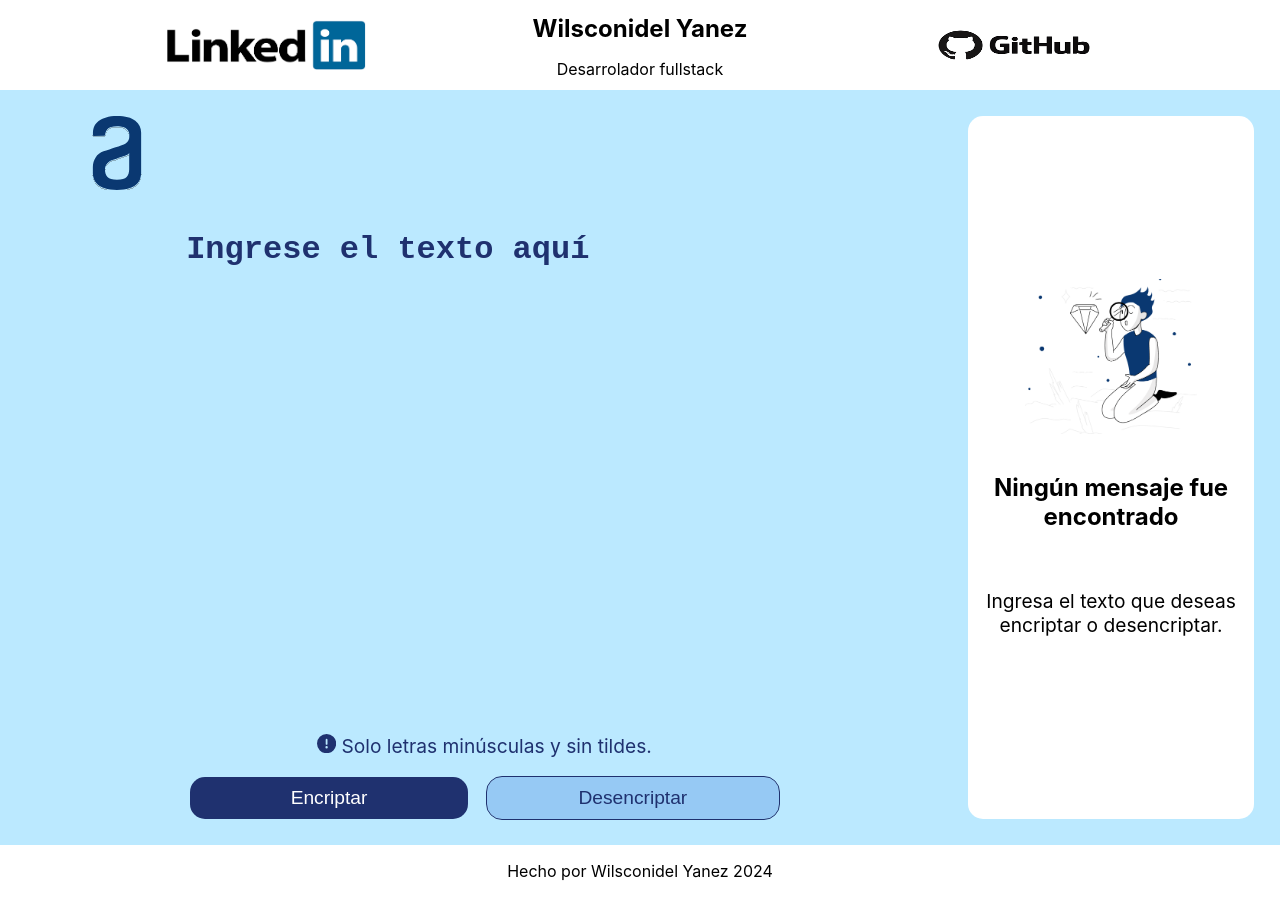
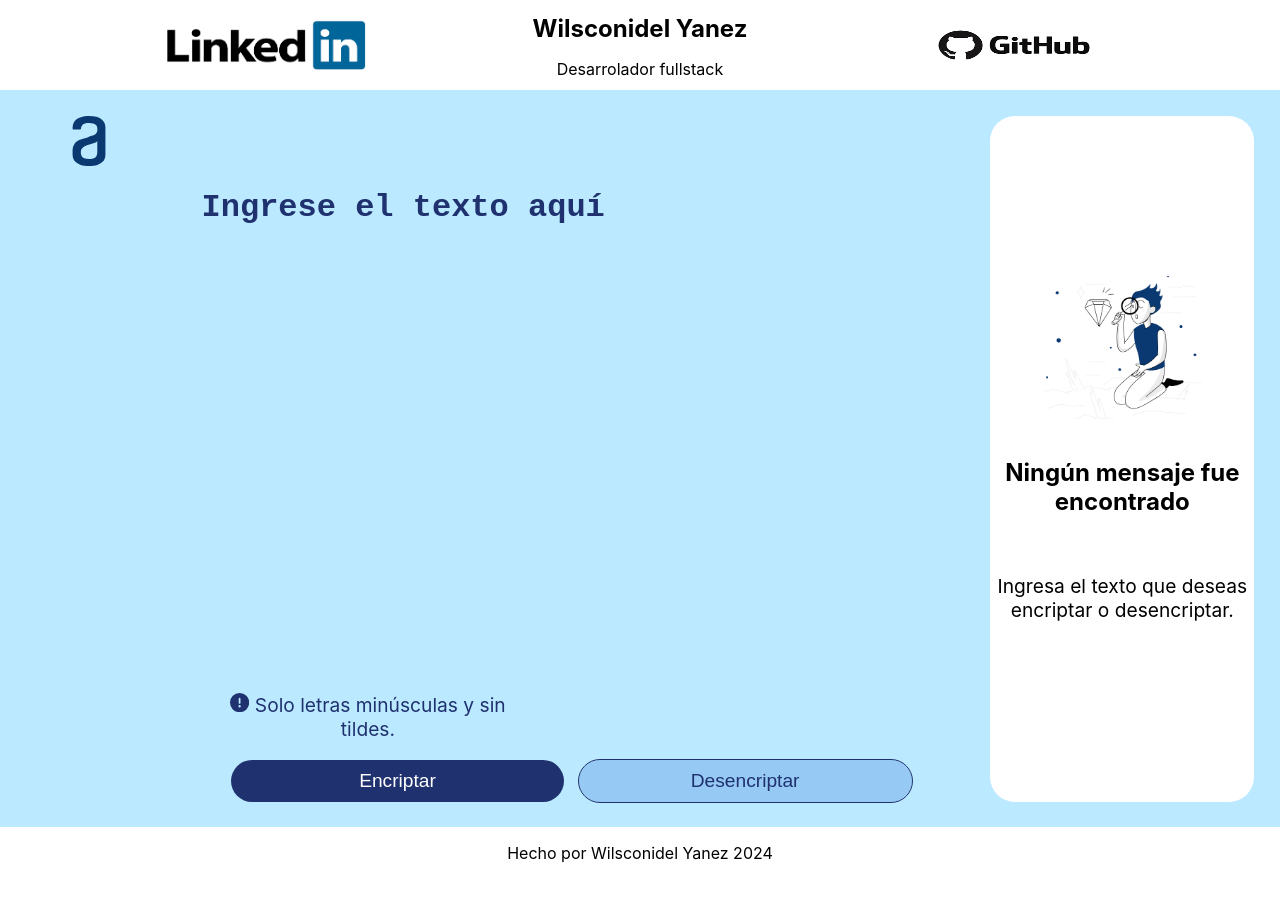
Before and after one commit to WiusGH/AluraChallenge, a React (Create React App) app: page / in a window 1280 px wide. Built offline with nearby package versions, Linux system fonts and the light colour scheme.

Commit message:
terminar estilos en versión desktop

```diff
--- a/src/components/containers/MainContainer.module.css
+++ b/src/components/containers/MainContainer.module.css
@@ -2,23 +2,26 @@
 
 .mainContainer {
   display: flex;
-  justify-content: space-between;
+  justify-content: space-evenly;
   background-color: var(--primary-color);
-  gap: 2%;
   padding: 2%;
 }
 
 .leftContainer {
-  width: 80%;
+  width: 12%;
 }
 
 .aluraLogo {
-  margin: 0 80% 4% 0;
-  width: 50px;
+  height: 50px;
   &:hover {
     rotate: 360deg;
     transition: 1s;
   }
+}
+
+.middleContainer {
+  margin: 6% 4% 0;
+  width: 70%;
 }
 
 .textArea {
@@ -29,7 +32,7 @@
   min-height: 60vh;
   resize: none;
   padding: 0;
-  width: 65%;
+  width: 100%;
   &::placeholder {
     color: var(--quaternary-color);
     opacity: 1;
@@ -46,17 +49,19 @@
 
 .alert {
   color: var(--quaternary-color);
+  margin-right: 55%;
   font-size: 1.2rem;
 }
 
 .encrypt {
   background-color: var(--quaternary-color);
   border: none;
-  border-radius: 15px;
+  border-radius: 25px;
   color: white;
   font-size: 1.2rem;
   margin-right: 2%;
-  padding: 10px 11%;
+  padding: 10px;
+  width: 45%;
   &:hover {
     cursor: pointer;
     opacity: 0.7;
@@ -69,11 +74,12 @@
 .decrypt {
   background-color: var(--secondary-color);
   border: none;
-  border-radius: 15px;
+  border-radius: 25px;
   color: var(--quaternary-color);
   font-size: 1.2rem;
   outline: 1px solid var(--quaternary-color);
-  padding: 10px 10%;
+  padding: 10px;
+  width: 45%;
   &:hover {
     cursor: pointer;
     opacity: 0.7;
@@ -90,7 +96,7 @@
   justify-content: center;
   gap: 1%;
   background-color: white;
-  border-radius: 15px;
+  border-radius: 25px;
   width: 25%;
   h4 {
     font-size: 1.5rem;
@@ -119,3 +125,38 @@
   margin-top: 8px;
   width: 100%
 }
+
+.resultTextArea {
+  border: none;
+  background-color: transparent;
+  font-size: 1.5rem;
+  height: 85%;
+  margin: 0;
+  resize: none;
+  padding: 0;
+  width: 85%;
+  &:focus {
+    outline: none;
+    &::placeholder {
+      opacity: 0.5;
+    }
+  }
+}
+
+.copy {
+  background-color: white;
+  border: none;
+  border-radius: 25px;
+  color: black;
+  font-size: 1.2rem;
+  margin-right: 2%;
+  outline: 1px solid var(--quaternary-color);
+  padding: 10px 30%;
+  &:hover {
+    cursor: pointer;
+    opacity: 0.7;
+  }
+  &:active {
+    scale: 0.9;
+  }
+}
--- a/src/components/containers/MainContainer.tsx
+++ b/src/components/containers/MainContainer.tsx
@@ -55,6 +55,8 @@ const MainContainer = () => {
     <div className={style.mainContainer}>
       <div className={style.leftContainer}>
         <img className={style.aluraLogo} src={aluraLogo} alt="Alura logo"></img>
+      </div>
+      <div className={style.middleContainer}>
         <div>
           {invalidInput && (
             <div className={style.invalidInputNotification}>
@@ -91,7 +93,10 @@ const MainContainer = () => {
       <div className={style.rightContainer}>
         {result ? (
           <>
-            <textarea>{result}</textarea>
+            <textarea
+              className={style.resultTextArea}
+              value={result}
+            ></textarea>
             <button
               className={style.copy}
               type="button"
```
Also changed, not shown: src/components/CustomTextArea.tsx (deleted, +0 -24 lines).
